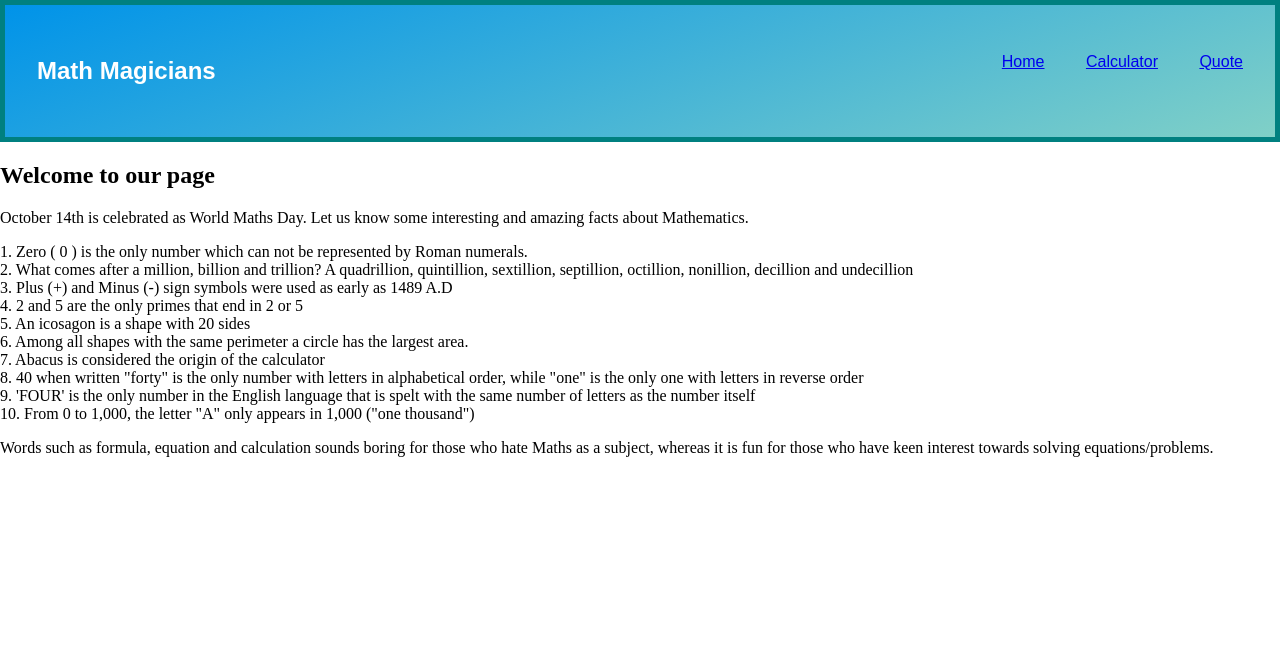
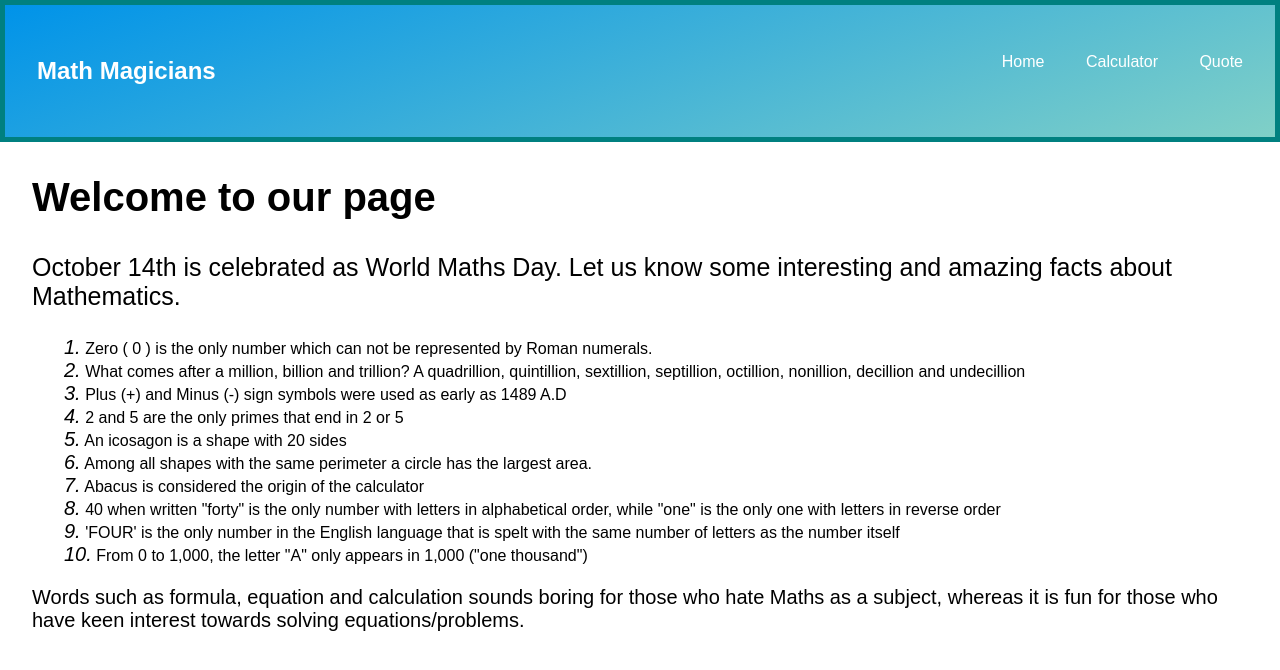
Before and after one commit to AlexRS90/math-magicians, a React (Create React App) app: page / in a window 1280 px wide. Shown: the top 670 px of the page. Built offline with nearby package versions, Linux system fonts and the light colour scheme.

Commit message:
Add styles

```diff
--- a/src/App.css
+++ b/src/App.css
@@ -2,6 +2,11 @@ html,
 body {
   margin: 0;
   padding: 0;
+}
+
+a:-webkit-any-link {
+  text-decoration: none;
+  color: #fff;
 }
 
 .App {
@@ -12,6 +17,18 @@ body {
   padding-bottom: 10%;
 }
 
+.calc-wrapper {
+  display: flex;
+  justify-content: space-between;
+  padding: 2rem;
+}
+
+.calc-text {
+  font-family: 'Poppins', sans-serif;
+  font-size: 40px;
+  width: 400px;
+}
+
 .calculator-container {
   width: 24.4rem;
   align-self: center;
@@ -20,8 +37,8 @@ body {
   grid-template-rows: minmax(4rem, auto) repeat(5, 6rem);
   gap: 2px;
   font-size: 20px;
-  background-color: #c4c4c7;
   border: 5px solid #c4c4c7;
+  background-image: linear-gradient(160deg, #0093e9 0%, #80d0c7 100%);
 }
 
 .display-result {
@@ -51,3 +68,40 @@ button {
 .zero {
   grid-column: span 2;
 }
+
+.container {
+  font-family: 'Poppins', sans-serif;
+  padding-left: 2rem;
+  padding-right: 2rem;
+}
+
+.home-title {
+  font-size: 40px;
+}
+
+.home-introduction {
+  font-size: 25px;
+  text-decoration: lawngreen;
+}
+
+.home-facts {
+  padding-left: 2rem;
+}
+
+.bullets {
+  font-style: oblique;
+  font-size: 20px;
+}
+
+.home-last {
+  font-size: 20px;
+}
+
+.quote {
+  margin-left: 40%;
+  margin-top: 5%;
+}
+
+.quotes-img {
+  height: 500px;
+}
```
